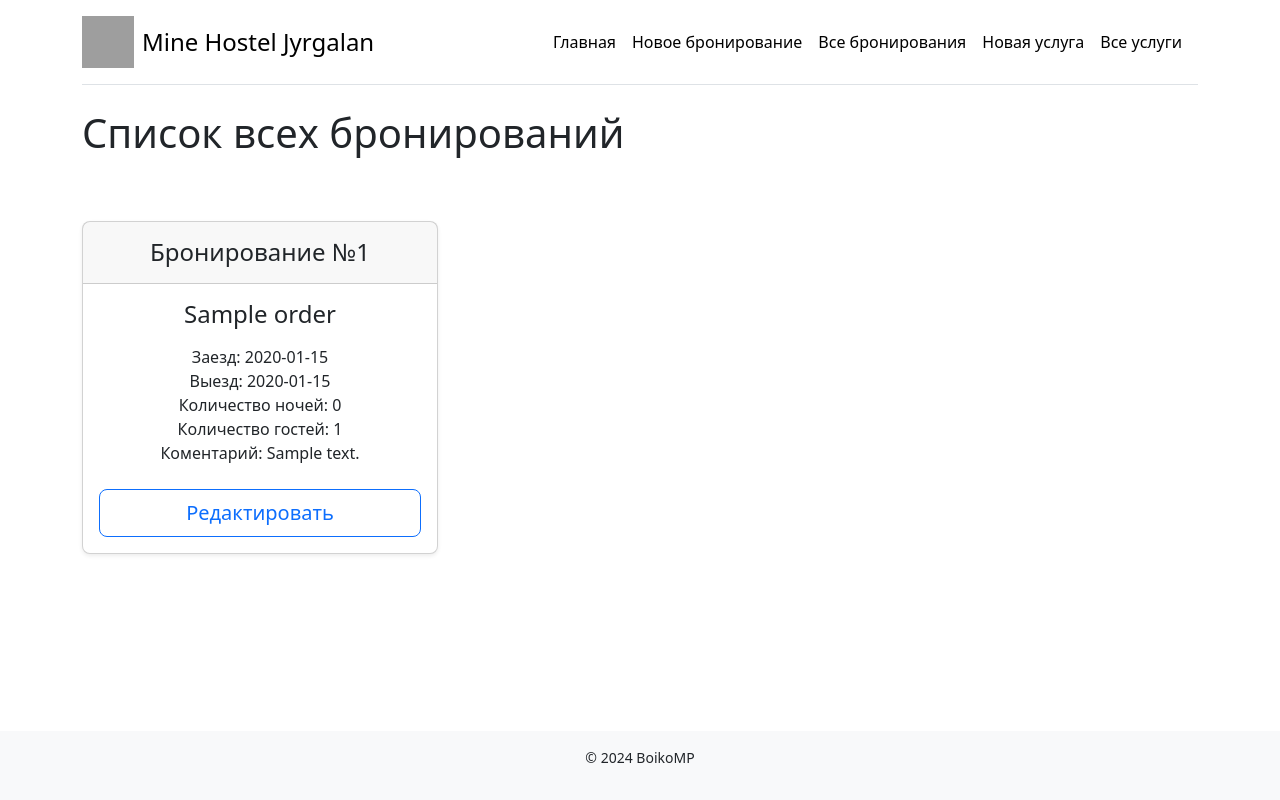
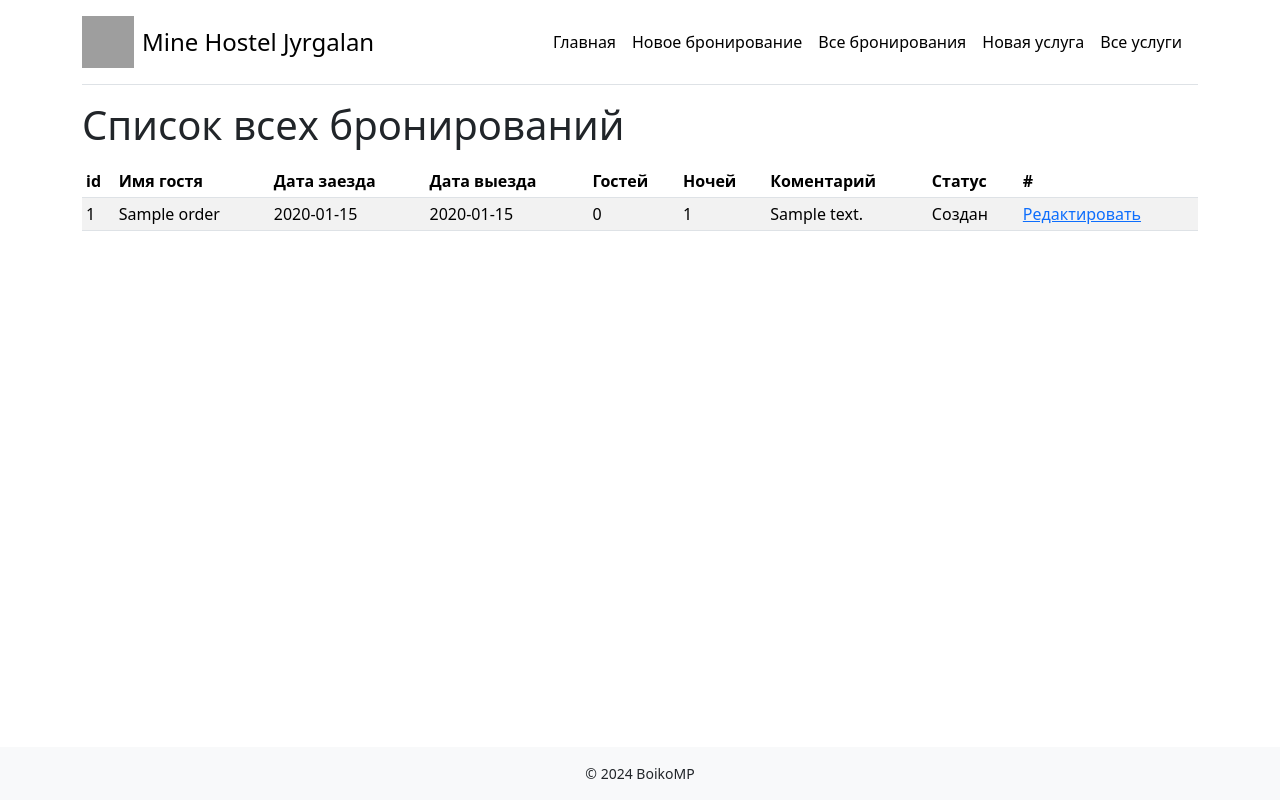
Before and after one commit to Boikomp/minehostel_app, a Flask app: page /orders-all in a window 1280 px wide. Run offline with Flask 2, Linux system fonts and the light colour scheme; tables that the repository leaves empty hold one stand-in row (values such as "Sample post"); grey boxes are pictures that could not be loaded.

Commit message:
Поправил шаблоны

```diff
--- a/reservations_app/templates/404.html
+++ b/reservations_app/templates/404.html
@@ -4,8 +4,6 @@
 
 {% block content %}
 
-<main>
-    <section class="container my-5">
 <div class="row">
   <h1 class="mb-3">Ты не пройдёшь!</h1>
   <p>Если тут что-то было, теперь этого тут нет.</p>
@@ -13,7 +11,5 @@
     <a href="{{ url_for('index') }}">Вернуться на главную</a>
   </p>
 </div>
-    </section>
-  </main>
 
 {% endblock content %}
--- a/reservations_app/templates/500.html
+++ b/reservations_app/templates/500.html
@@ -4,8 +4,6 @@
 
 {% block content %}
 
-<main>
-    <section class="container my-5">
 <div class="row">
   <h1 class="mb-3">Хьюстон, у нас проблемы!</h1>
   <p>
@@ -14,7 +12,5 @@
     минут.
   </p>
 </div>
-    </section>
-  </main>
 
 {% endblock content %}
--- a/reservations_app/templates/base.html
+++ b/reservations_app/templates/base.html
@@ -7,7 +7,7 @@
   <title>{% block title %}{% endblock %}</title>
 </head>
 <body>
-  <div class="container py-3">
+  <div class="container py-3 mb-5">
     {% include "header.html" %}
     {% block content %}{% endblock content %}
     {% include "footer.html" %}
--- a/reservations_app/templates/footer.html
+++ b/reservations_app/templates/footer.html
@@ -1,3 +1,3 @@
-<footer class="fixed-bottom text-center py-3 bg-light">
+<footer class="fixed-bottom text-center pt-3 bg-light">
   <p class="small">© 2024 BoikoMP</p>
 </footer>
--- a/reservations_app/templates/header.html
+++ b/reservations_app/templates/header.html
@@ -1,4 +1,4 @@
-<div class="d-flex flex-column flex-md-row align-items-center pb-3 mb-4 border-bottom">
+<div class="d-flex flex-column flex-md-row align-items-center pb-3 mb-3 border-bottom">
   <a href="{{  url_for('index') }}" class="d-flex align-items-center link-body-emphasis text-decoration-none">
     <img src="{{ url_for('static', filename='img/Icon01.png') }}" alt="Логотип" class="me-2" width="52" height="52">
     <span class="fs-4">Mine Hostel Jyrgalan</span>
--- a/reservations_app/templates/index.html
+++ b/reservations_app/templates/index.html
@@ -4,39 +4,48 @@
 
 {% block content %}
 
-  <h1 class="mb-3">{% block main_text %}Предстоящие бронирования{% endblock main_text %}</h1>
-	<p class="py-3 mb-3" style="color: green">
+<h1 class="mb-3">
+  {% block main_text %}Предстоящие бронирования{% endblock main_text %}
+</h1>
 {% with messages = get_flashed_messages(category_filter=["order-success"]) %}
   {% if messages %}
     {% for message in messages %}
+      <p style="color: green">
         {{ message }}
+      </p>
     {% endfor %}
   {% endif %}
 {% endwith %}
-	</p>
-<div class="row row-cols-1 row-cols-md-3 mb-3 text-center">
+
+<table class="table table-striped table-sm">
+  <thead>
+    <tr>
+      <th scope="col">id</th>
+      <th scope="col">Имя гостя</th>
+      <th scope="col">Дата заезда</th>
+      <th scope="col">Дата выезда</th>
+      <th scope="col">Гостей</th>
+      <th scope="col">Ночей</th>
+      <th scope="col">Коментарий</th>
+      <th scope="col">Статус</th>
+      <th scope="col">#</th>
+    </tr>
+  </thead>
+  <tbody>
     {% for order in orders %}
-		<div class="col">
-			<div class="card mb-4 rounded-3 shadow-sm">
-				<div class="card-header py-3">
-					<h4 class="my-0 fw-normal">Бронирование №{{ order.id }}</h4>
-				</div>
-				<div class="card-body">
-					<h4 class="card-title pricing-card-title">{{ order.name }}</h4>
-					<ul class="list-unstyled mt-3 mb-4">
-						<li>Заезд: {{ order.checkin_date }}</li>
-						<li>Выезд: {{ order.checkout_date }}</li>
-						<li>Количество ночей: {{ order.days_count }}</li>
-						<li>Количество гостей: {{ order.guests_count }}</li>
-						{% if order.comment %}
-							<li>Коментарий: {{ order.comment }}</li>
-						{% endif %}
-					</ul>
-					<a href="{{ url_for('order_update', id=order.id) }}" class="w-100 btn btn-lg btn-outline-primary">Редактировать</a>
-				</div>
-			</div>
-		</div>
+    <tr>
+      <td>{{ order.id }}</td>
+      <td>{{ order.name }}</td>
+      <td>{{ order.checkin_date }}</td>
+      <td>{{ order.checkout_date }}</td>
+      <td>{{ order.days_count }}</td>
+      <td>{{ order.guests_count }}</td>
+      <td>{{ order.comment }}</td>
+      <td>{{ order.status.value }}</td>
+      <td><a href="{{ url_for('order_update', id=order.id) }}">Редактировать</a></td>
+    </tr>
     {% endfor %}
-</div>
+  </tbody>
+</table>
 
 {% endblock content %}
```
Also changed, not shown: reservations_app/templates/order_create.html (+12 -16 lines), reservations_app/templates/order_update.html (+13 -17 lines), reservations_app/templates/service_create.html (+10 -15 lines), reservations_app/templates/service_update.html (+2 -7 lines), reservations_app/templates/services_all.html (+24 -19 lines). Lines whose indentation alone changed are shown as unchanged.
